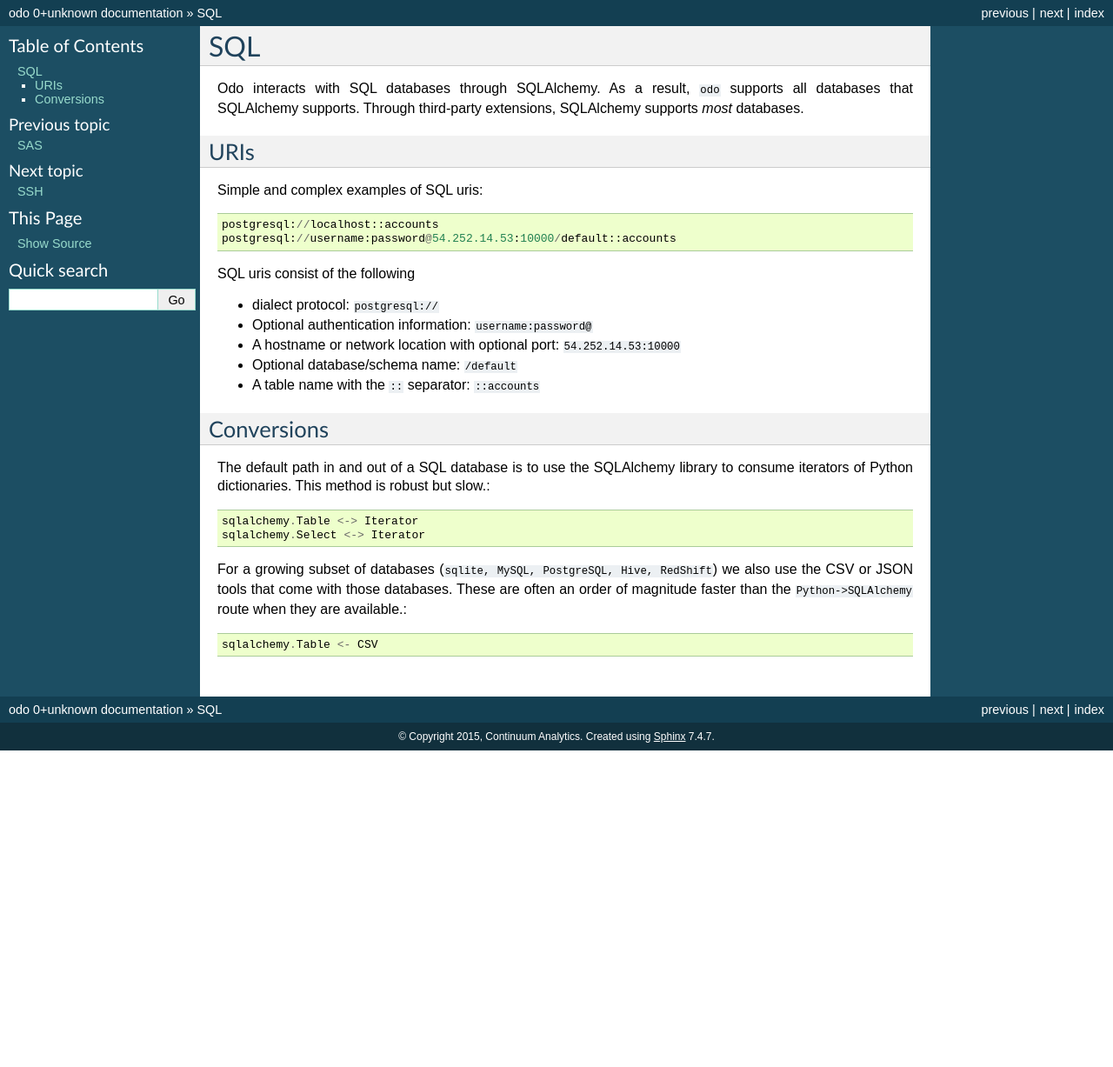
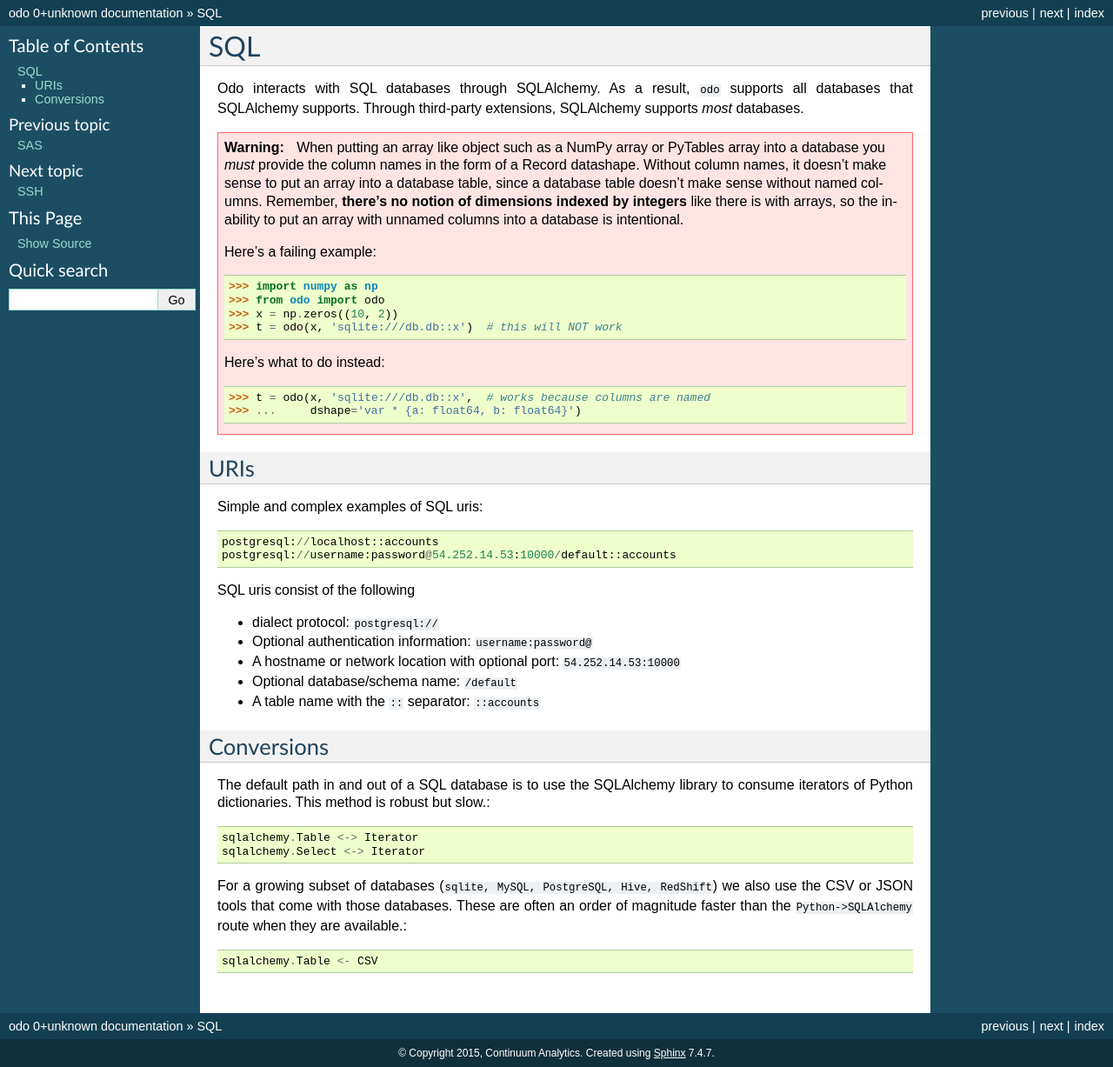
Before and after one commit to blaze/odo, a Sphinx documentation site: the page built from docs/source/sql.rst, in a window 1280 px wide. Shown: the whole page at 87% size. Built offline with Sphinx 7.4.7, drawn with Linux system fonts in a browser that asks for light colours; before the commit the page ends 900 px from its top, so only the background shows below that.

Commit message:
Add warning about shoving arrays into a database

```diff
--- a/docs/source/sql.rst
+++ b/docs/source/sql.rst
@@ -4,6 +4,32 @@ SQL
 Odo interacts with SQL databases through SQLAlchemy.  As a result, ``odo``
 supports all databases that SQLAlchemy supports.  Through third-party
 extensions, SQLAlchemy supports *most* databases.
+
+.. warning::
+
+   When putting an array like object such as a NumPy array or PyTables array
+   into a database you *must* provide the column names in the form of a Record
+   datashape. Without column names, it doesn't make sense to put an array into
+   a database table, since a database table doesn't make sense without named
+   columns. Remember, **there's no notion of dimensions indexed by integers**
+   like there is with arrays, so the inability to put an array with unnamed
+   columns into a database is intentional.
+
+   Here's a failing example:
+
+   .. code-block:: python
+
+      >>> import numpy as np
+      >>> from odo import odo
+      >>> x = np.zeros((10, 2))
+      >>> t = odo(x, 'sqlite:///db.db::x')  # this will NOT work
+
+   Here's what to do instead:
+
+   .. code-block:: python
+
+      >>> t = odo(x, 'sqlite:///db.db::x',  # works because columns are named
+      >>> ...     dshape='var * {a: float64, b: float64}')
 
 URIs
 ----
```
